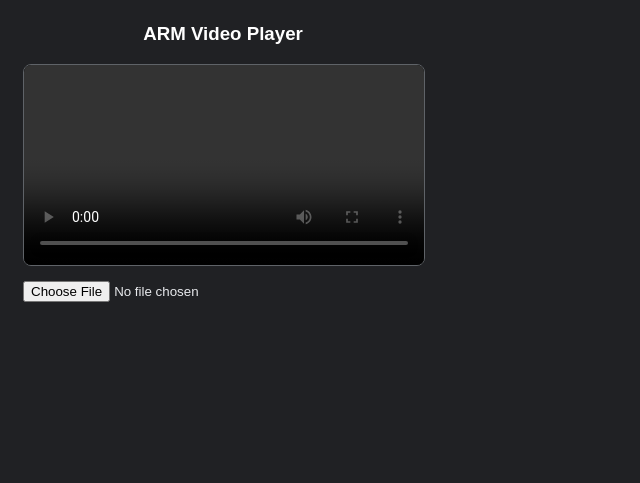
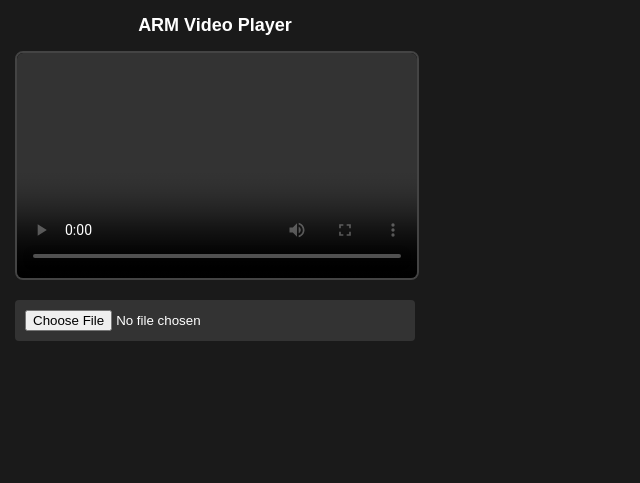
Before and after one commit to tomozopj/video-player-pro, a browser extension: page index.html in a window 1280 px wide. Shown: the whole page, without its empty margins (0-640 px from the left). Drawn offline with Linux system fonts and the light colour scheme.

Commit message:
Fix UI sizing and video loading logic

```diff
--- a/index.html
+++ b/index.html
@@ -3,23 +3,51 @@
 <head>
     <meta charset="UTF-8">
     <style>
-        body { width: 400px; padding: 15px; font-family: sans-serif; background: #202124; color: white; }
-        h3 { text-align: center; margin-top: 0; }
-        /* 動画プレイヤーの見た目を整える */
+        /* ポップアップ全体のサイズを固定 */
+        body {
+            width: 400px;
+            height: 450px;
+            padding: 15px;
+            margin: 0;
+            font-family: sans-serif;
+            background: #1a1a1a;
+            color: #ffffff;
+            display: flex;
+            flex-direction: column;
+            overflow: hidden;
+        }
+        h3 { text-align: center; margin: 0 0 15px 0; font-size: 18px; }
+
+        /* 動画エリアを最初から確保 */
+        .video-container {
+            width: 100%;
+            height: 225px; /* 16:9に近い比率 */
+            background: #000;
+            border: 2px solid #444;
+            border-radius: 8px;
+            overflow: hidden;
+        }
         video {
             width: 100%;
-            height: auto;
-            background: #000;
-            border: 1px solid #5f6368;
-            border-radius: 8px;
-            display: block; /* 確実に表示させる */
+            height: 100%;
+            display: block;
         }
-        input { margin-top: 15px; width: 100%; color: #e8eaed; }
+
+        input {
+            margin-top: 20px;
+            padding: 10px;
+            background: #333;
+            border: none;
+            color: white;
+            border-radius: 4px;
+        }
     </style>
 </head>
 <body>
     <h3>ARM Video Player</h3>
-    <video id="player" controls></video>
+    <div class="video-container">
+        <video id="player" controls></video>
+    </div>
     <input type="file" id="fileInput" accept="video/*">
     <script src="script.js"></script>
 </body>
--- a/script.js
+++ b/script.js
@@ -1,15 +1,25 @@
 document.getElementById('fileInput').addEventListener('change', function(e) {
     const file = e.target.files[0];
+    const player = document.getElementById('player');
+
     if (file) {
-        // 動画ファイルのURLを作成
+        console.log("ファイルを受け取りました:", file.name);
+
+        // 古いURLがあれば解放（メモリ節約）
+        if (player.src) {
+            URL.revokeObjectURL(player.src);
+        }
+
         const url = URL.createObjectURL(file);
-        const player = document.getElementById('player');
+        player.src = url;
 
-        // 動画をセットして再生
-        player.src = url;
-        player.load(); // 読み込み直し
-        player.play().catch(error => {
-            console.error("再生エラー:", error);
-        });
+        // 動画の読み込みを強制
+        player.load();
+
+        // 準備ができたら再生
+        player.oncanplay = () => {
+            console.log("再生準備完了");
+            player.play();
+        };
     }
 });
```
